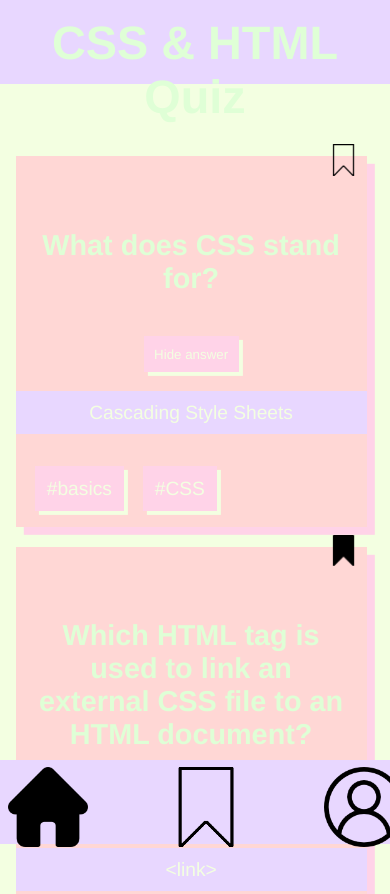
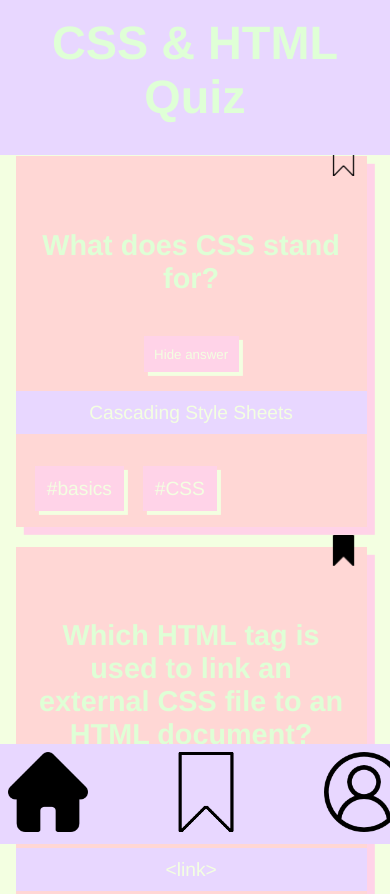
Before and after one commit to turbo-91/TorbenJost-quiz-app, a plain HTML site: page index.html in a window 390 px wide. Shown: the top 894 px of the page. Drawn offline with Linux system fonts and the light colour scheme.

Commit message:
make header and footer more responsive

```diff
--- a/css/global.css
+++ b/css/global.css
@@ -24,7 +24,7 @@ header {
   position: fixed;
   left: 0%;
   top: 0%;
-  height: 10%;
+  /* height: 10%; */
   width: 100%;
   background-color: var(--tertiary-background-color);
 }
@@ -37,16 +37,17 @@ main {
   flex-wrap: wrap;
 }
 
-nav {
+footer {
   z-index: 2;
   position: fixed;
   display: flex;
-  left: 0%;
-  right: 0%;
+
   bottom: 0%;
-  height: 10%;
-  width: 100%;
+  width: 100vw;
   background-color: var(--tertiary-background-color);
+  gap: 20vw;
+  justify-content: space-evenly;
+  padding: 2%;
 }
 
 h1 {
--- a/css/styles.css
+++ b/css/styles.css
@@ -49,13 +49,6 @@
   top: -3vw;
 }
 
-.nav-bar {
-  display: flex;
-  gap: 20vw;
-  justify-content: space-evenly;
-  padding: 2%;
-}
-
 .question-10,
 .last-bookmark {
   margin-bottom: 19vh;
--- a/index.html
+++ b/index.html
@@ -8,10 +8,11 @@
   </head>
   <body>
     <header>
-        <section class="header">
+
         <h1>CSS & HTML Quiz</h1>
-      </section></header>
-    <main> <section class="question-container">
+      </header>
+    <main>
+        <section class="question-container">
         <section class="question-box question-1">
             <img src="media/icons/bookmark_transparent.png" alt="bookmark icon unsigned" class="bookmark-icon"/>
             <h2>What does CSS stand for?</h2>
@@ -117,13 +118,13 @@
                 <p class="tag">#display</p>
                 </section>
         </section>
-    </section><footer>
-        <nav>
-            <section class="nav-bar">
+    </section>
+    <footer>
+            <!-- <section class="nav-bar"> -->
                 <a href="#"><img src="media/icons/home_filled.png" alt="home icon signed" width="80px" height="80px"/></a>
                 <a href="bookmarks.html"><img src="media/icons/bookmark_transparent.png" alt="bookmark icon unsigned" width="80px" height="80px"  /></a>
-                <a href="profile.html"><img src="media/icons/profile.png" alt="profile icon unsigned" width="80px" height="80px" /></a></section>
-        </nav>
+                <a href="profile.html"><img src="media/icons/profile.png" alt="profile icon unsigned" width="80px" height="80px" /></a>
+            <!-- </section> -->
     </footer></main>
 
 </html>
```
